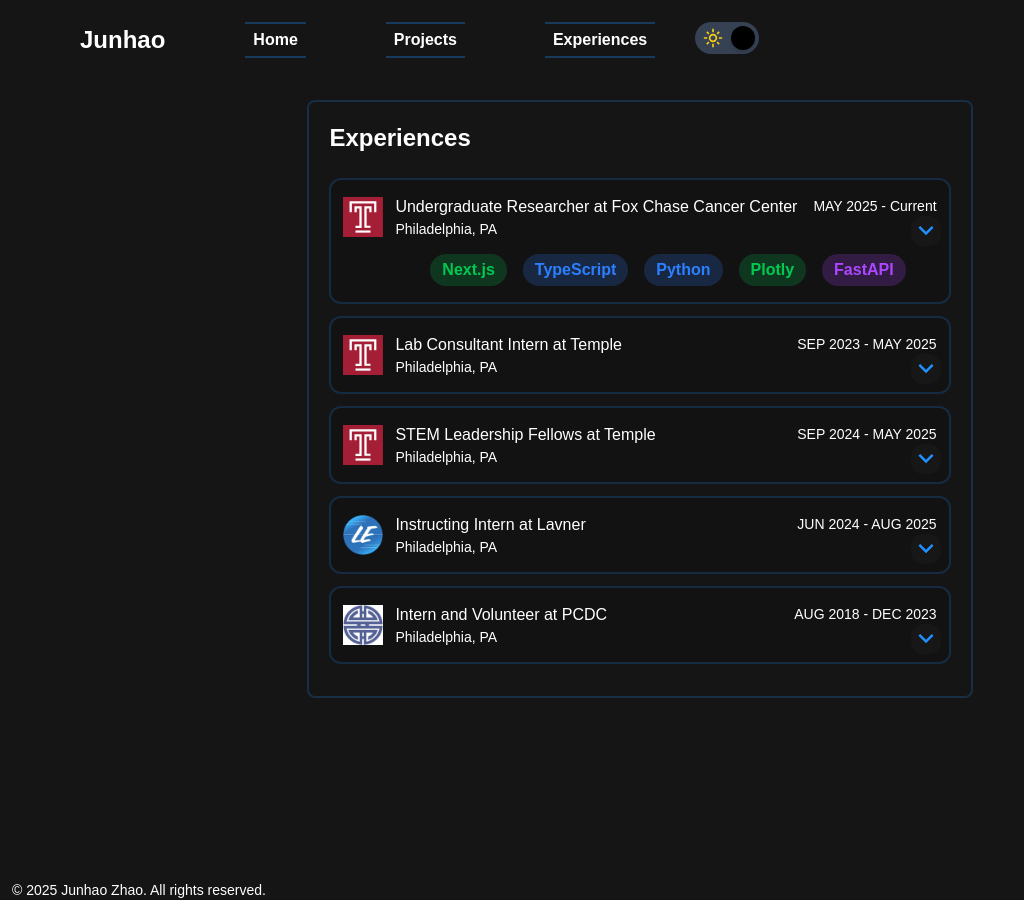
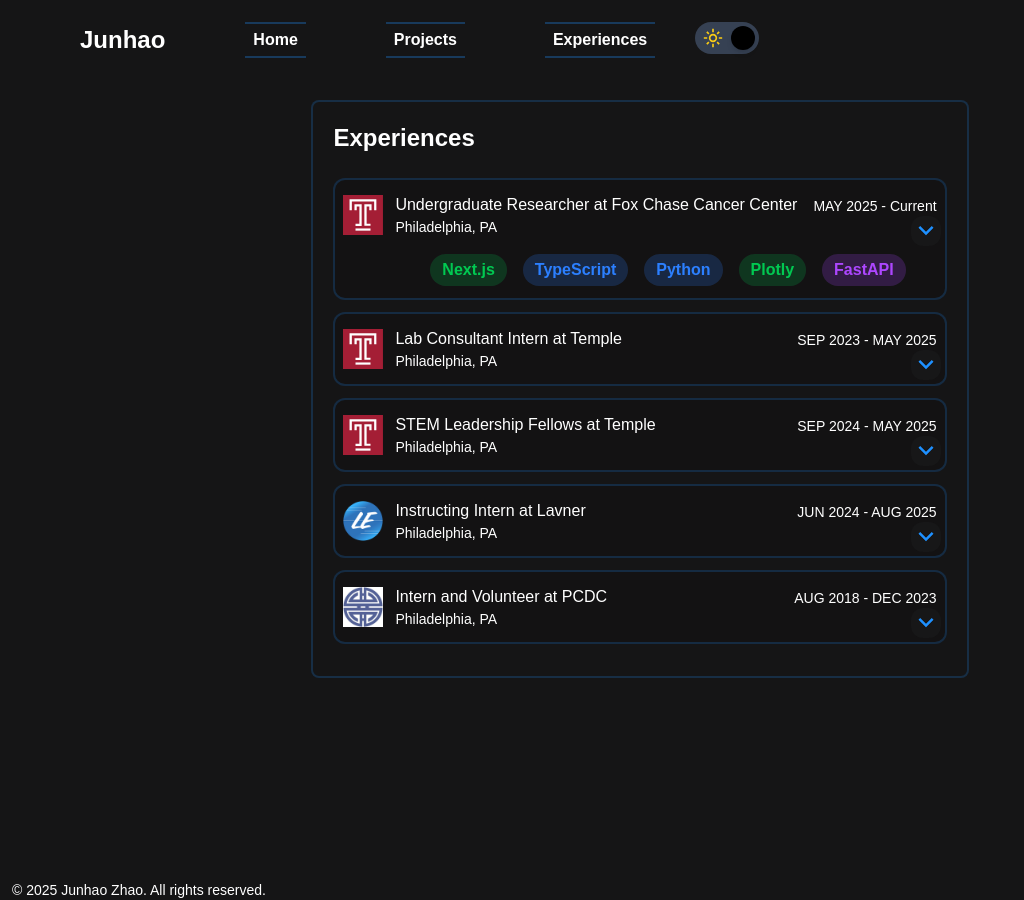
Before and after one commit to jzhao234/JunhaoZhao_Portfolio, a Next.js app: page /experiences in a window 1280 px wide. Shown: the whole page, without its empty margins (0-1024 px from the left). Built offline with nearby package versions, Linux system fonts and the light colour scheme.

Commit message:
small changes to formatting of experience item

```diff
--- a/src/components/Experience/ExperienceItem.tsx
+++ b/src/components/Experience/ExperienceItem.tsx
@@ -54,7 +54,7 @@ export default function ExperienceItem({logo, title, location, date, description
 
 
     return(
-        <div ref={parentRef} className = "flex-col my-3 p-2 text-black bg-white dark:text-white dark:bg-[#131213] border-2 border-[#1E90FF]/20 rounded-xl" >
+        <div ref={parentRef} className = "flex-col my-3 p-1 text-black bg-white dark:text-white dark:bg-[#131213] border-2 border-[#1E90FF]/20 rounded-xl" >
             <div className = "flex justify-between items-center">
                 <div className = "flex items-center pr-2 sm:pr-4">
                     <div className = "flex-shrink-0 w-10 h-10 ml-1 mr-3">
@@ -71,7 +71,7 @@ export default function ExperienceItem({logo, title, location, date, description
                 </div>
                 <div className = "flex flex-col">
                     <div className = "pr-1">
-                        <p className = "flex justify-end mt-2 text-sm hidden sm:block">{date}</p>
+                        <p className = "flex justify-end mt-3 text-sm hidden sm:block font-thin">{date}</p>
                     </div>
                     <div onClick={toggleDropdown} className = "cursor-pointer srelative group flex justify-end items-center text-[#1E90FF]">
                         <svg xmlns="http://www.w3.org/2000/svg" height="30px" viewBox="0 -960 960 960" width="30px" fill="currentColor" className = {`bg-white dark:bg-[#171718] rounded-xl p-1/2 transform transition-transform duration-300 ${isOpen ? "rotate-180" : ""}`}>
```
